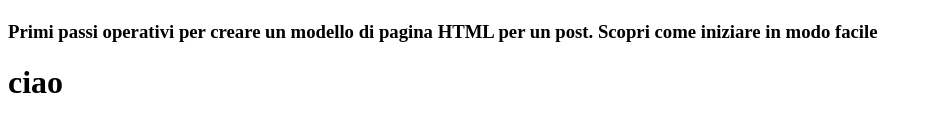
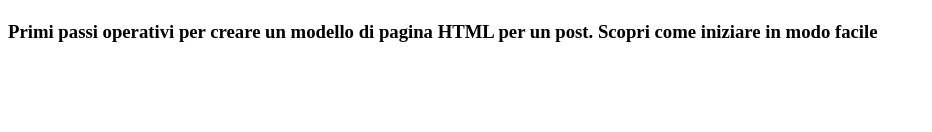
Before and after one commit to xorbun/giorno-2, a plain HTML site: page index.html in a window 1280 px wide. Shown: the part 194-326 px from the top of the page, without its empty margins (0-932 px from the left). Drawn offline with Linux system fonts and the light colour scheme.

Commit message:
rimosso aggiornamento

```diff
--- a/index.html
+++ b/index.html
@@ -15,7 +15,7 @@
   </head>
   <body>
     <main>
-      <h1>ciao</h1>
+
     </main>
   </body>
   <footer></footer>
```
